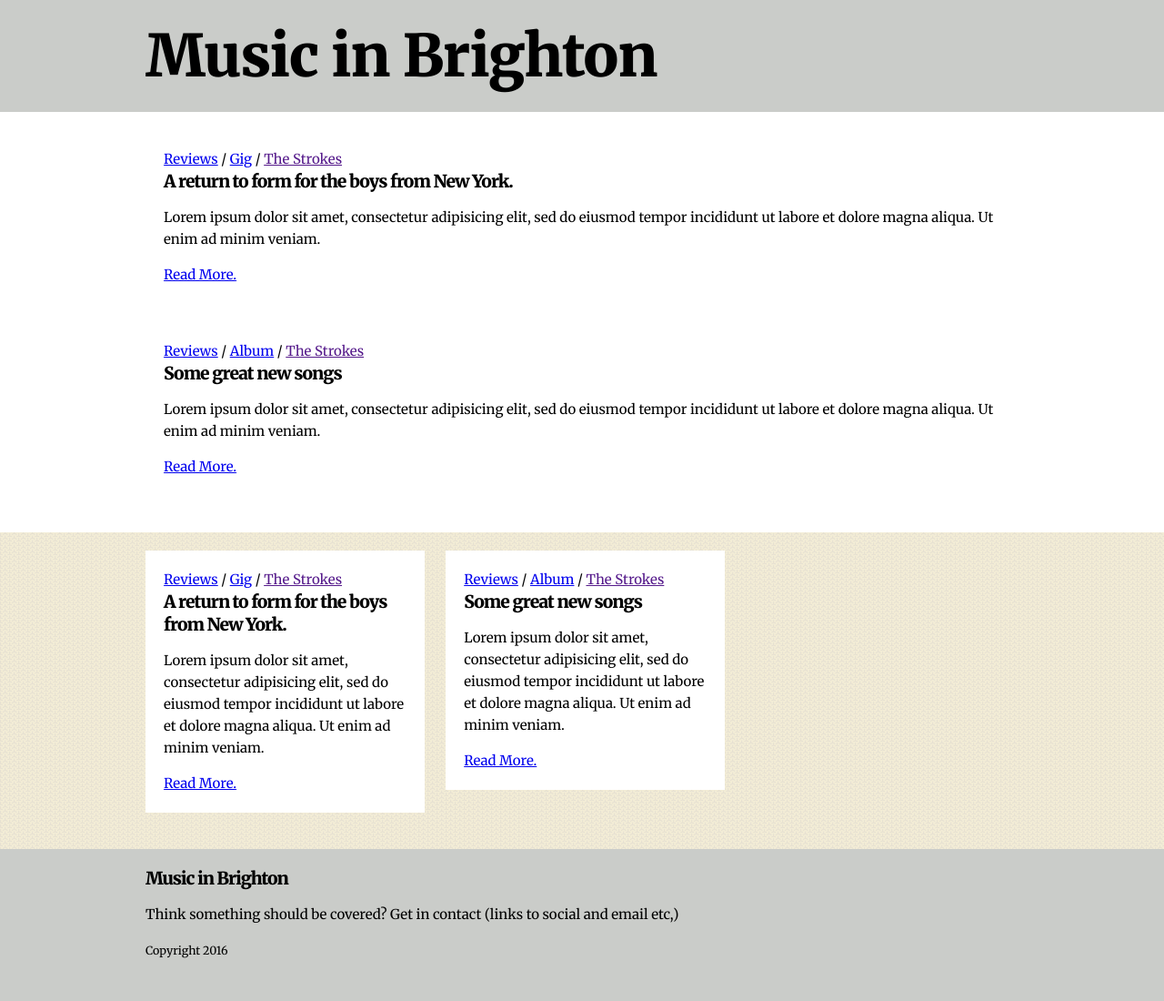
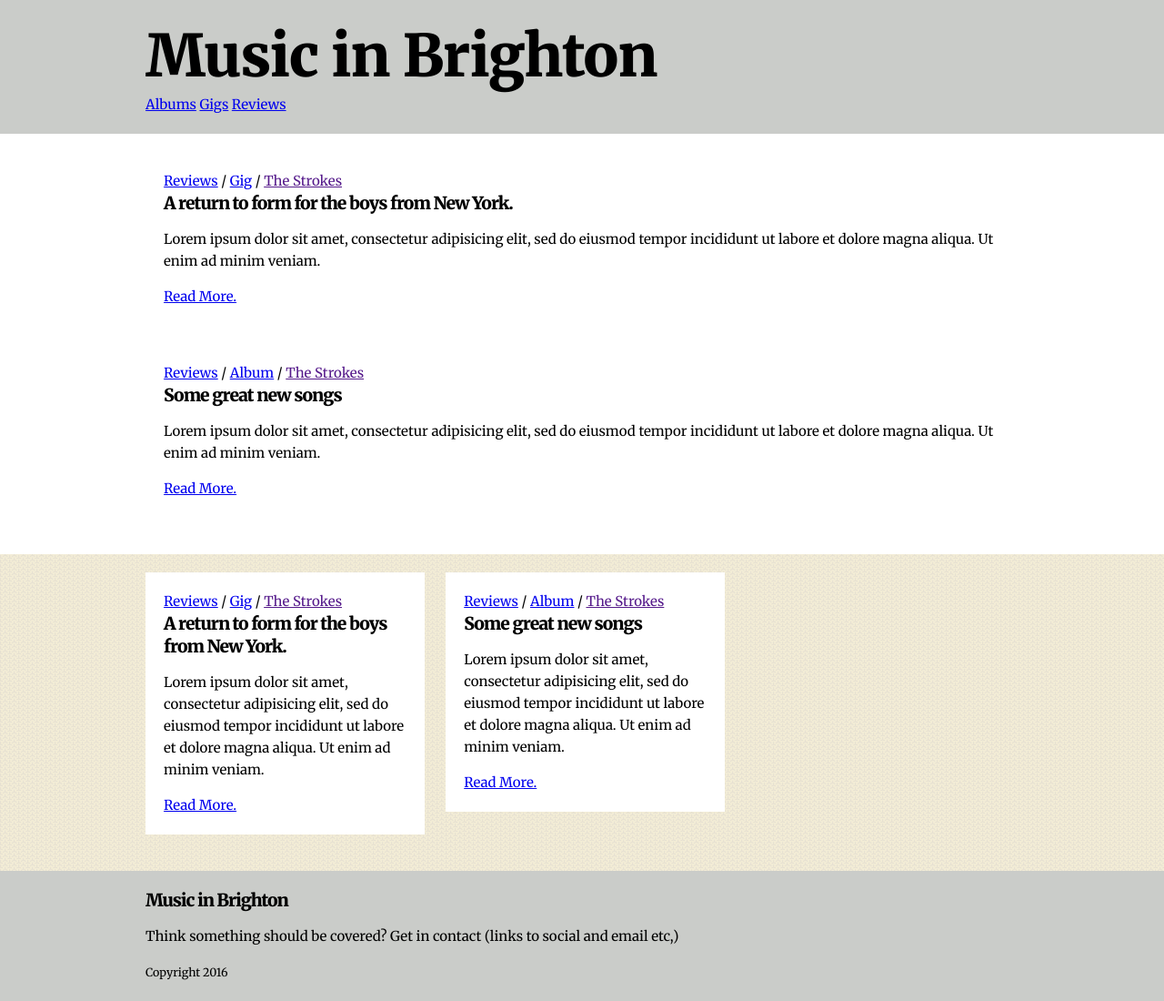
Before and after one commit to mattgreenfield/music, a Jekyll site: the page built from reviews/index.html, in a window 1280 px wide. Shown: the whole page at 91% size. Built offline with Jekyll 4.4.1, drawn with Linux system fonts in a browser that asks for light colours; before the commit the page ends 1076 px from its top, so only the background shows below that.

Commit message:
top navigation

```diff
--- a/_includes/header.html
+++ b/_includes/header.html
@@ -8,10 +8,8 @@
 
         <!-- Main Nav -->
         </nav>
-            {% for my_page in site.pages %}
-            {% if my_page.title %}
-            <a class="" href="{{ my_page.url | prepend: site.baseurl }}">{{ my_page.title }}</a>
-            {% endif %}
+            {% for page in site.pages %}
+                <a class="" href="{{ page.url | prepend: site.baseurl }}">{{ page.title }}</a>
             {% endfor %}
         </nav>
 
--- a/_includes/post-summary.html
+++ b/_includes/post-summary.html
@@ -11,8 +11,8 @@
         </li>
     </ul>
     <h1 class="heading heading--gamma">
-        <a href="{{ site.baseurl }}{{ post.url }}">{{ post.title }}</a>
+        <a href="{{ post.url | prepend: site.baseurl }}">{{ post.title }}</a>
     </h1>
     <p>{{ post.excerpt }}</p>
-    <a href="{{ site.baseurl }}{{ post.url }}">Read More.</a>
+    <a href="{{ post.url | prepend: site.baseurl}}">Read More.</a>
 </section>
--- a/reviews/albums.html
+++ b/reviews/albums.html
@@ -1,9 +1,10 @@
 ---
 layout: default
+title: Albums
 ---
 
 <ul class="grid"><!--
--->{% for post in site.posts | where:"type", "album"%}
+-->{% for post in site.posts | where:"review-type", "album"%}
     <li class="grid__item">
         {% include post-summary.html %}
     </li><!--
--- a/reviews/gigs.html
+++ b/reviews/gigs.html
@@ -1,9 +1,10 @@
 ---
 layout: default
+title: Gigs
 ---
 
 <ul class="grid"><!--
--->{% for post in site.posts | where:"type", "gig" %}
+-->{% for post in site.posts | where:"review-type", "gig" %}
     <li class="grid__item">
         {% include post-summary.html %}
     </li><!--
--- a/reviews/index.html
+++ b/reviews/index.html
@@ -1,5 +1,6 @@
 ---
 layout: default
+title: Reviews
 ---
 
 <ul class="grid"><!--
```
Also changed, not shown: 1 other file.
